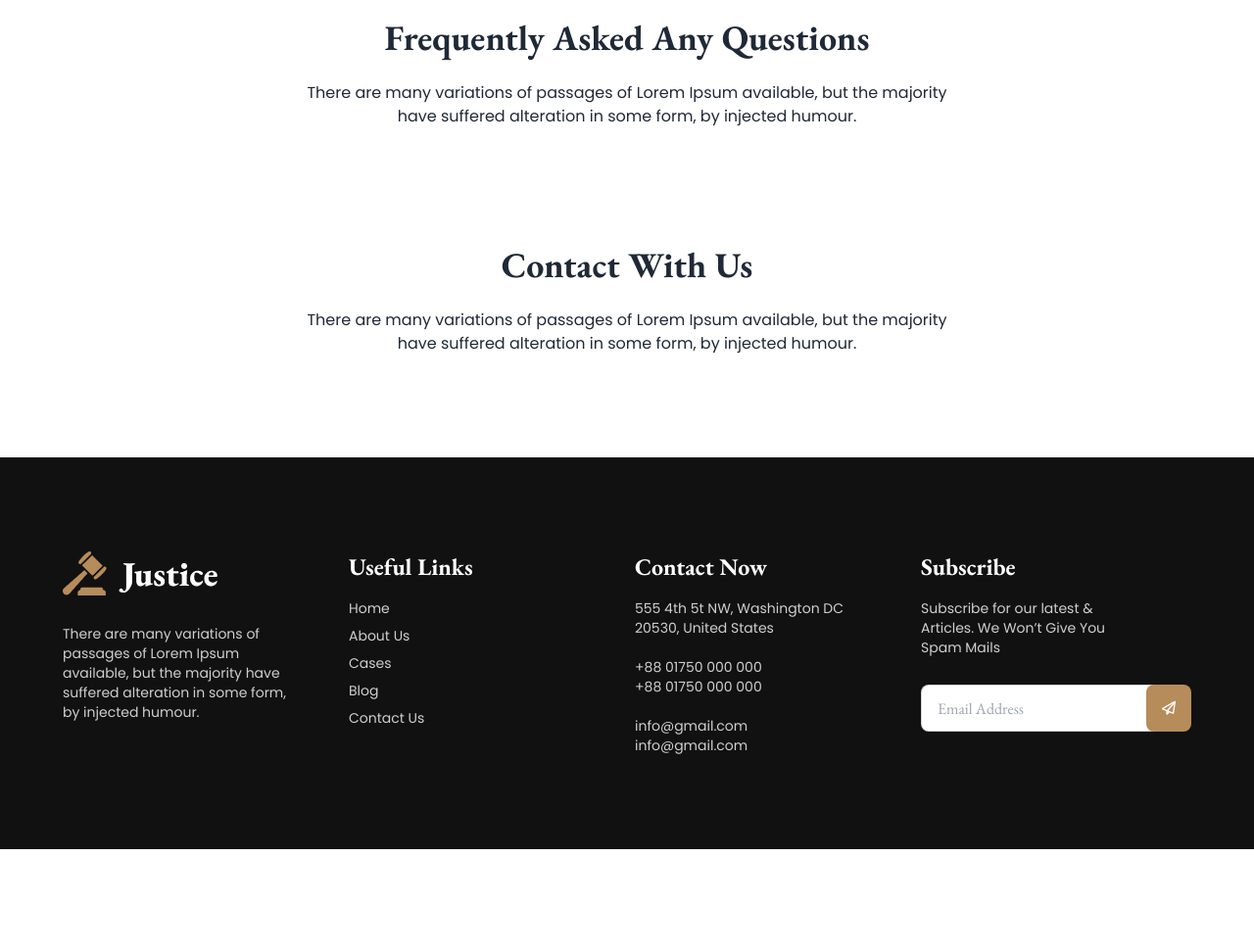
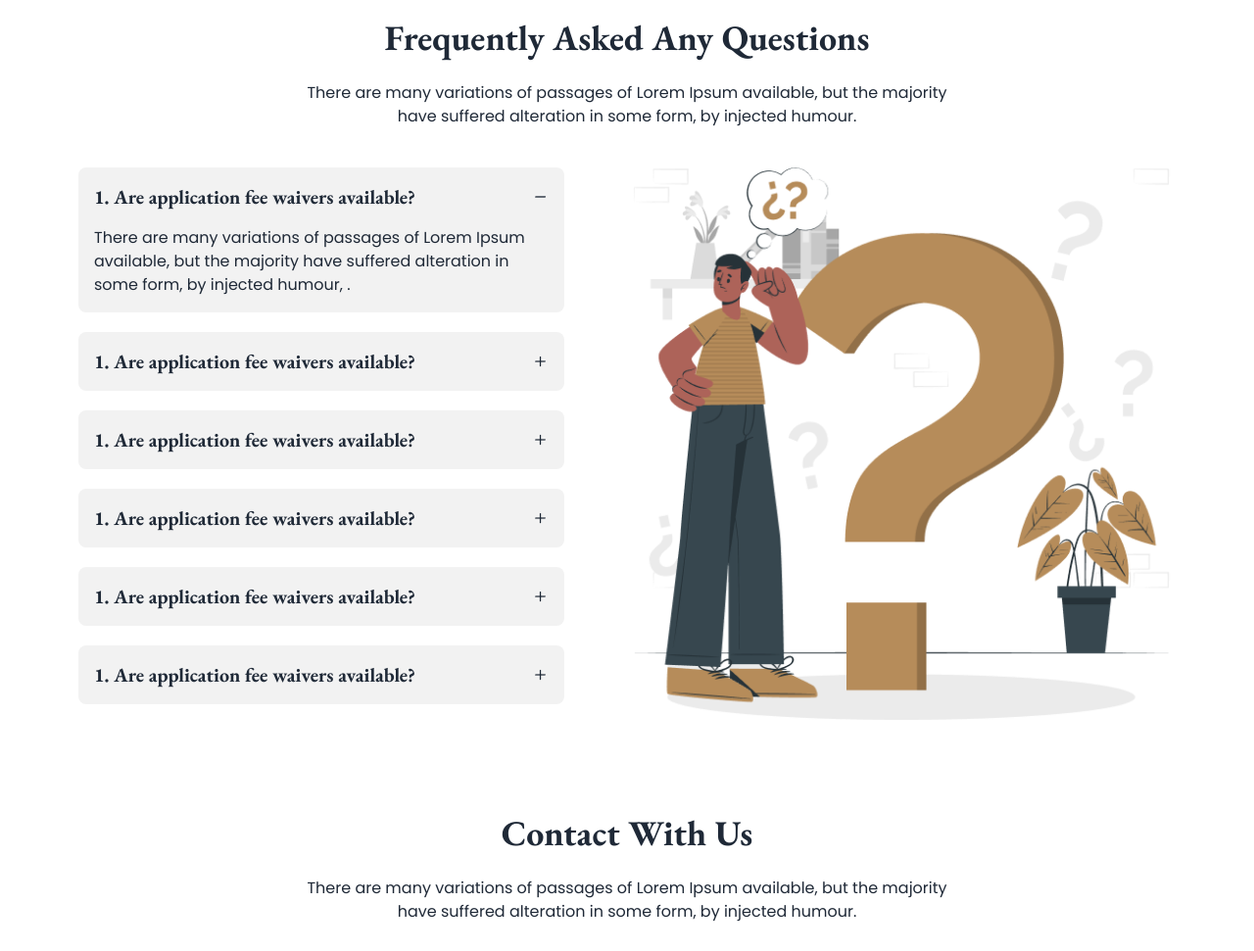
Before and after one commit to mdazizulbari/legal-solution, a plain HTML site: page index.html in a window 1280 px wide. Shown: the part 2935-3906 px from the top of the page at 98% size. Before the commit the page ends 3802 px from the top, so only its background shows below. Drawn offline with nearby package versions, Linux system fonts and the light colour scheme.

Commit message:
faq section

```diff
--- a/index.html
+++ b/index.html
@@ -405,6 +405,91 @@
                 injected humour.
               </p>
             </div>
+            <!-- faq container -->
+            <div class="flex gap-16 w-full">
+              <!-- faq texts -->
+              <div class="w-1/2 text-left space-y-5">
+                <div class="collapse collapse-plus bg-base-200 rounded-lg">
+                  <input type="radio" name="my-accordion-3" checked="checked" />
+                  <div class="collapse-title text-xl font-bold">
+                    1. Are application fee waivers available?
+                  </div>
+                  <div class="collapse-content">
+                    <p class="">
+                      There are many variations of passages of Lorem Ipsum
+                      available, but the majority have suffered alteration in
+                      some form, by injected humour, .
+                    </p>
+                  </div>
+                </div>
+                <div class="collapse collapse-plus bg-base-200 rounded-lg">
+                  <input type="radio" name="my-accordion-3" />
+                  <div class="collapse-title text-xl font-bold">
+                    1. Are application fee waivers available?
+                  </div>
+                  <div class="collapse-content">
+                    <p class="">
+                      There are many variations of passages of Lorem Ipsum
+                      available, but the majority have suffered alteration in
+                      some form, by injected humour, .
+                    </p>
+                  </div>
+                </div>
+                <div class="collapse collapse-plus bg-base-200 rounded-lg">
+                  <input type="radio" name="my-accordion-3" />
+                  <div class="collapse-title text-xl font-bold">
+                    1. Are application fee waivers available?
+                  </div>
+                  <div class="collapse-content">
+                    <p class="">
+                      There are many variations of passages of Lorem Ipsum
+                      available, but the majority have suffered alteration in
+                      some form, by injected humour, .
+                    </p>
+                  </div>
+                </div>
+                <div class="collapse collapse-plus bg-base-200 rounded-lg">
+                  <input type="radio" name="my-accordion-3" />
+                  <div class="collapse-title text-xl font-bold">
+                    1. Are application fee waivers available?
+                  </div>
+                  <div class="collapse-content">
+                    <p class="">
+                      There are many variations of passages of Lorem Ipsum
+                      available, but the majority have suffered alteration in
+                      some form, by injected humour, .
+                    </p>
+                  </div>
+                </div>
+                <div class="collapse collapse-plus bg-base-200 rounded-lg">
+                  <input type="radio" name="my-accordion-3" />
+                  <div class="collapse-title text-xl font-bold">
+                    1. Are application fee waivers available?
+                  </div>
+                  <div class="collapse-content">
+                    <p class="">
+                      There are many variations of passages of Lorem Ipsum
+                      available, but the majority have suffered alteration in
+                      some form, by injected humour, .
+                    </p>
+                  </div>
+                </div>
+                <div class="collapse collapse-plus bg-base-200 rounded-lg">
+                  <input type="radio" name="my-accordion-3" />
+                  <div class="collapse-title text-xl font-bold">
+                    1. Are application fee waivers available?
+                  </div>
+                  <div class="collapse-content">
+                    <p class="">
+                      There are many variations of passages of Lorem Ipsum
+                      available, but the majority have suffered alteration in
+                      some form, by injected humour, .
+                    </p>
+                  </div>
+                </div>
+              </div>
+              <img class="w-1/2" src="images/faq.png" alt="" />
+            </div>
           </div>
         </div>
       </section>
```
